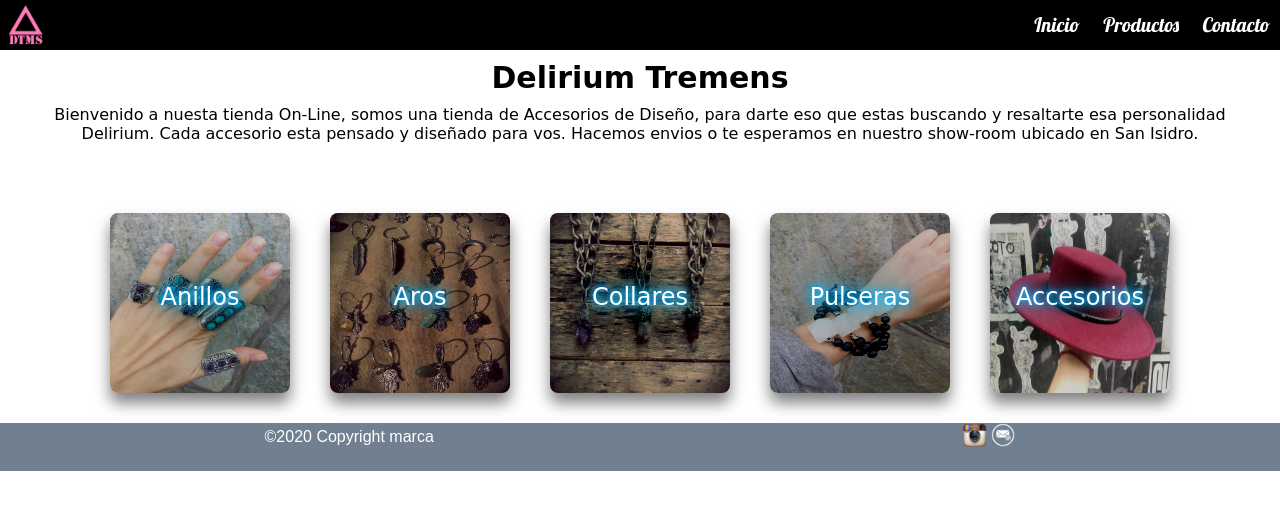
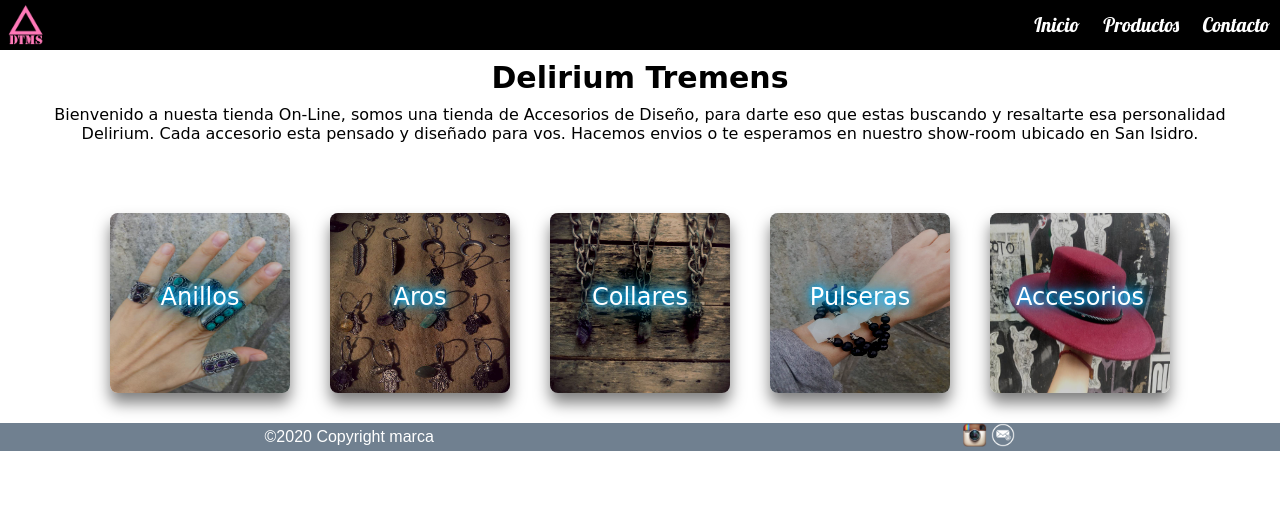
Before and after one commit to maxicaprioglio/ProyectoCoder, a website: page index.html in a window 1280 px wide. Drawn offline with nearby package versions, Linux system fonts and the light colour scheme; a web font is replaced by a local one.

Commit message:
ultima grabacion

```diff
--- a/assets/scss/componentes/_footer.scss
+++ b/assets/scss/componentes/_footer.scss
@@ -1,7 +1,7 @@
   /*footer*/
 footer {
   width: 100%;
-  height: 3em;
+
   background-color: slategrey;
   font-family: sans-serif;
   color: white;
--- a/index.html
+++ b/index.html
@@ -15,7 +15,7 @@
     <meta property="og:locale" content="es ES">
     <meta property="og:type" content="website" >
     <meta property="og:title" content="Los mejores Accesorios Delirium Tremens" >
-    <meta property="og:description" content="Son accesorios elabarodos y seleccionados para darte ese detalle Delirium que te hace falta" >
+    <meta property="og:description" content="Son accesorios elabarados y seleccionados para darte ese detalle Delirium que te hace falta" >
     <!--aun falta tener los dominios
 
     <meta property="og:url" content="https://deliriumtremens.com.ar">
```
Also changed, not shown: assets/css/Style.css.
